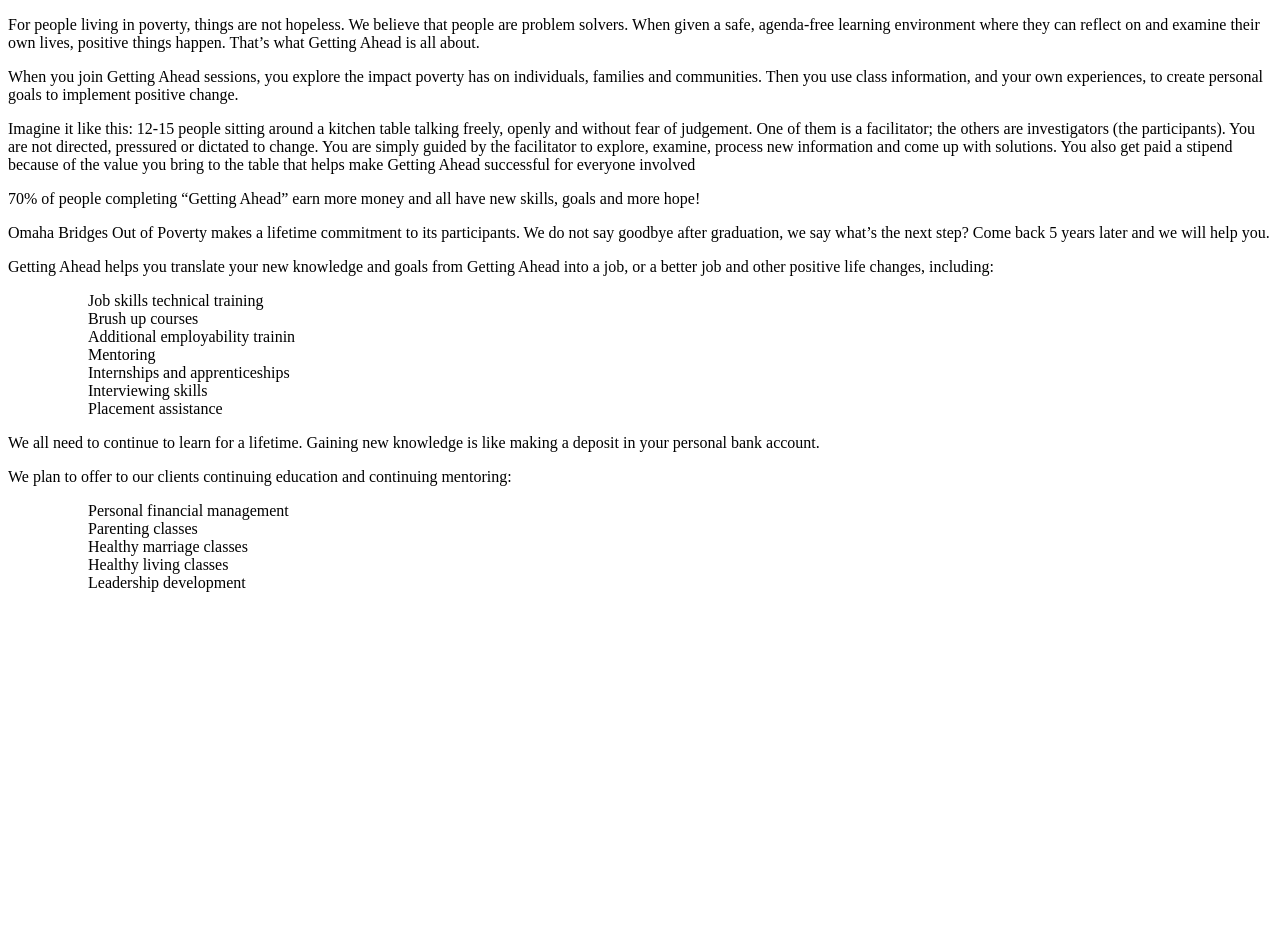
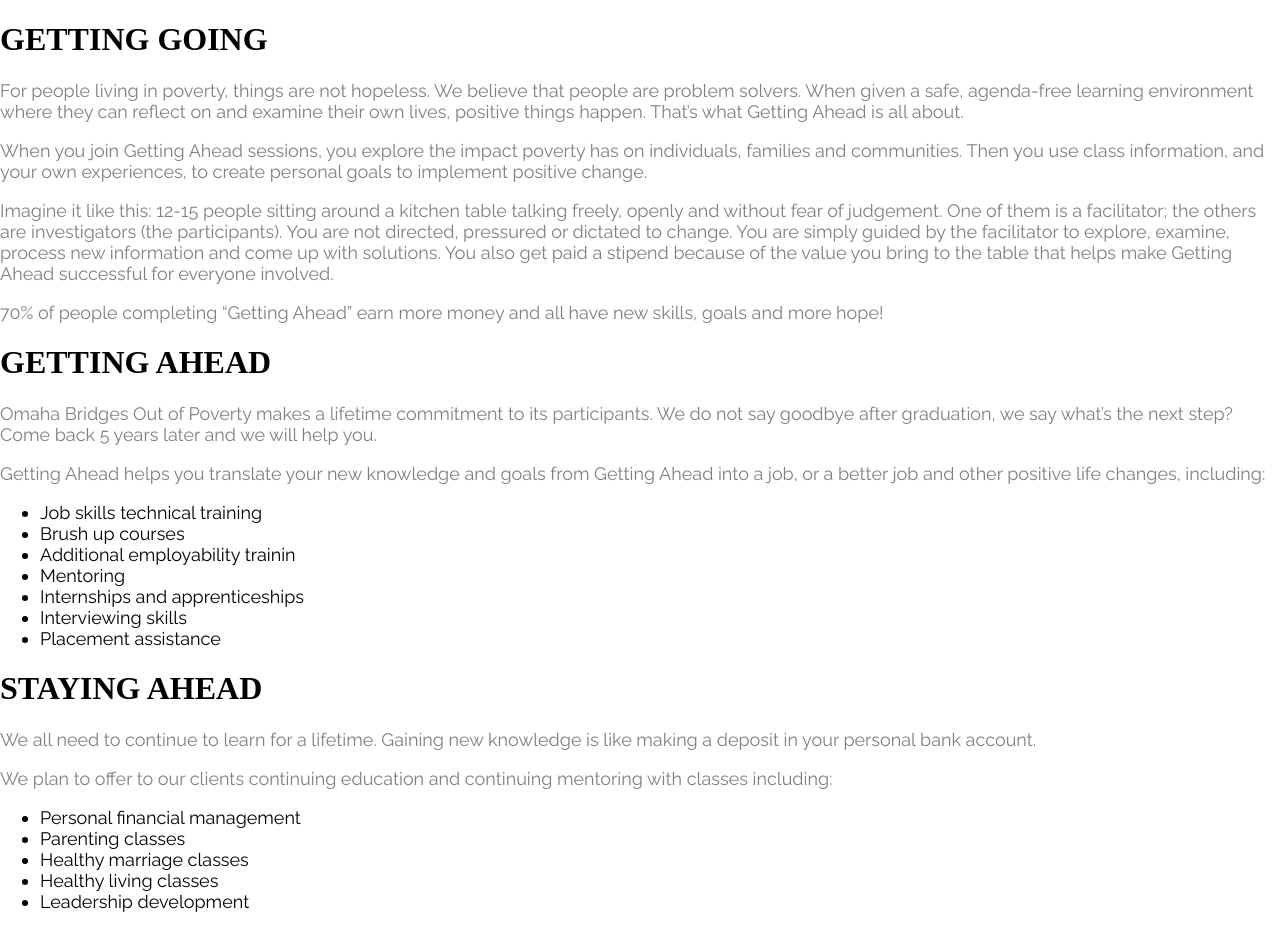
Before and after one commit to bridgesoutofpoverty/bridgesoutofpoverty.github.io, a plain HTML site: page applicantspage.html in a window 1280 px wide. Before the commit the page ends 800 px from the top, so only its background shows below. Drawn offline with nearby package versions, Linux system fonts and the light colour scheme.

Commit message:
Additions

```diff
--- a/applicantspage.html
+++ b/applicantspage.html
@@ -2,14 +2,33 @@
 <html>
     <head>
 
+        <link href="https://fonts.googleapis.com/css?family=Raleway:100,200,300,400,500,600,700,800,900" rel="stylesheet">
+        <link rel="stylesheet" type="text/css" href="https://maxcdn.bootstrapcdn.com/font-awesome/4.7.0/css/font-awesome.min.css" />
+        <link rel="stylesheet" type="text/css" href="bridges.css" />
+
+        <style>
+         p{
+            font-family:Raleway; sans-serif;
+            color:grey;
+            font-size:18px;
+          }
+          .skills{
+            font-family:Raleway; sans-serif;
+            color: black;
+            font-size:18px;
+          }
+
+        </style>
+
     </head>
     <body>
         <div id="gettingGoing">
+            <h1>GETTING GOING</h1>
             <p>For people living in poverty, things are not hopeless. We believe that people are problem solvers. When given a safe, agenda-free learning environment where they can reflect on and examine their own lives, positive things happen. That’s what Getting Ahead is all about. </p>
 
             <p>When you join Getting Ahead sessions, you explore the impact poverty has on individuals, families and communities. Then you use class information, and your own experiences, to create personal goals to implement positive change. </p>
 
-            <p>Imagine it like this: 12-15 people sitting around a kitchen table talking freely, openly and without fear of judgement. One of them is a facilitator; the others are investigators (the participants). You are not directed, pressured or dictated to change. You are simply guided by the facilitator to explore, examine, process new information and come up with solutions. You also get paid a stipend because of the value you bring to the table that helps make Getting Ahead successful for everyone involved </p>
+            <p>Imagine it like this: 12-15 people sitting around a kitchen table talking freely, openly and without fear of judgement. One of them is a facilitator; the others are investigators (the participants). You are not directed, pressured or dictated to change. You are simply guided by the facilitator to explore, examine, process new information and come up with solutions. You also get paid a stipend because of the value you bring to the table that helps make Getting Ahead successful for everyone involved. </p>
 
             <p>70% of people completing “Getting Ahead” earn more money and all have new skills, goals and more hope!
             </p>
@@ -18,34 +37,38 @@
         </div>
 
         <div id="gettingAhead">
+            <h1>GETTING AHEAD</h1>
             <p> Omaha Bridges Out of Poverty makes a lifetime commitment to its participants. We do not say goodbye after graduation, we say what’s the next step? Come back 5 years later and we will help you. </p>
 
             <p>Getting Ahead helps you translate your new knowledge and goals from Getting Ahead into a job, or a better job and other positive life changes, including: </p>
 
-           <ul>
-                <ol>Job skills technical training</ol>
-                <ol>Brush up courses</ol>
-                <ol>Additional employability trainin</ol>
-                <ol>Mentoring</ol>
-                <ol>Internships and apprenticeships</ol>
-                <ol>Interviewing skills</ol>
-                <ol>Placement assistance</ol>
-           </ul>
+
+            <ul class="skills">
+                <li>Job skills technical training</li>
+                <li>Brush up courses</li>
+                <li>Additional employability trainin</li>
+                <li>Mentoring</li>
+                <li>Internships and apprenticeships</li>
+                <li>Interviewing skills</li>
+                <li>Placement assistance</li>
+
+            </ul>
 
 
         </div>
 
         <div id="stayingAhead">
+            <h1>STAYING AHEAD</h1>
             <p> We all need to continue to learn for a lifetime.  Gaining new knowledge is like making a deposit in your personal bank account.  </p>
 
-            <p>We plan to offer to our clients continuing education and continuing mentoring:</p>
+            <p>We plan to offer to our clients continuing education and continuing mentoring with  classes including:</p>
 
-           <ul>
-              <ol>Personal financial management</ol>
-              <ol>Parenting classes</ol>
-              <ol>Healthy marriage classes</ol>
-              <ol>Healthy living classes</ol>
-              <ol>Leadership development</ol>
+           <ul class="skills">
+              <li>Personal financial management</li>
+              <li>Parenting classes</li>
+              <li>Healthy marriage classes</li>
+              <li>Healthy living classes</li>
+              <li>Leadership development</li>
           </ul>
 
 
```
